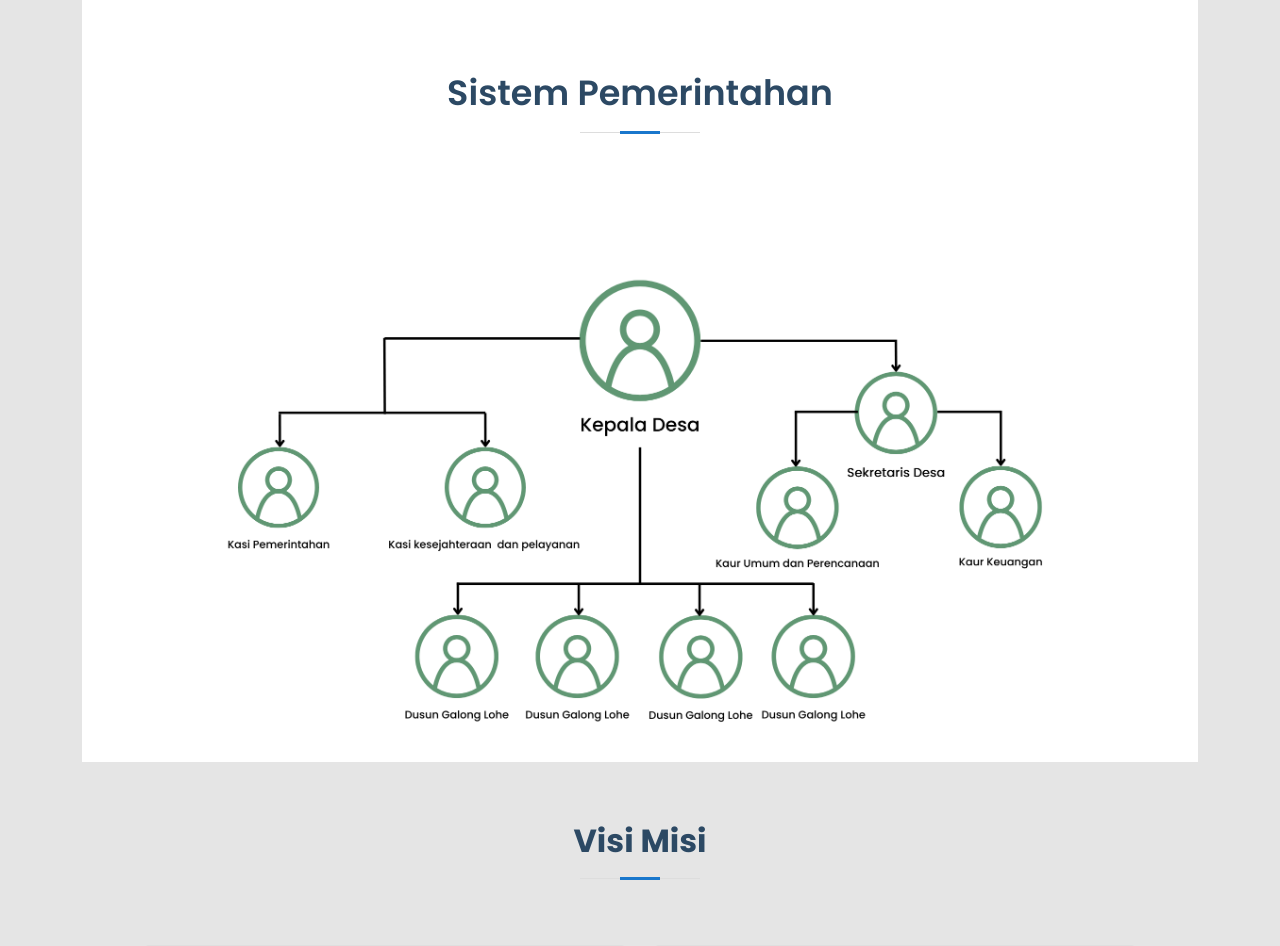
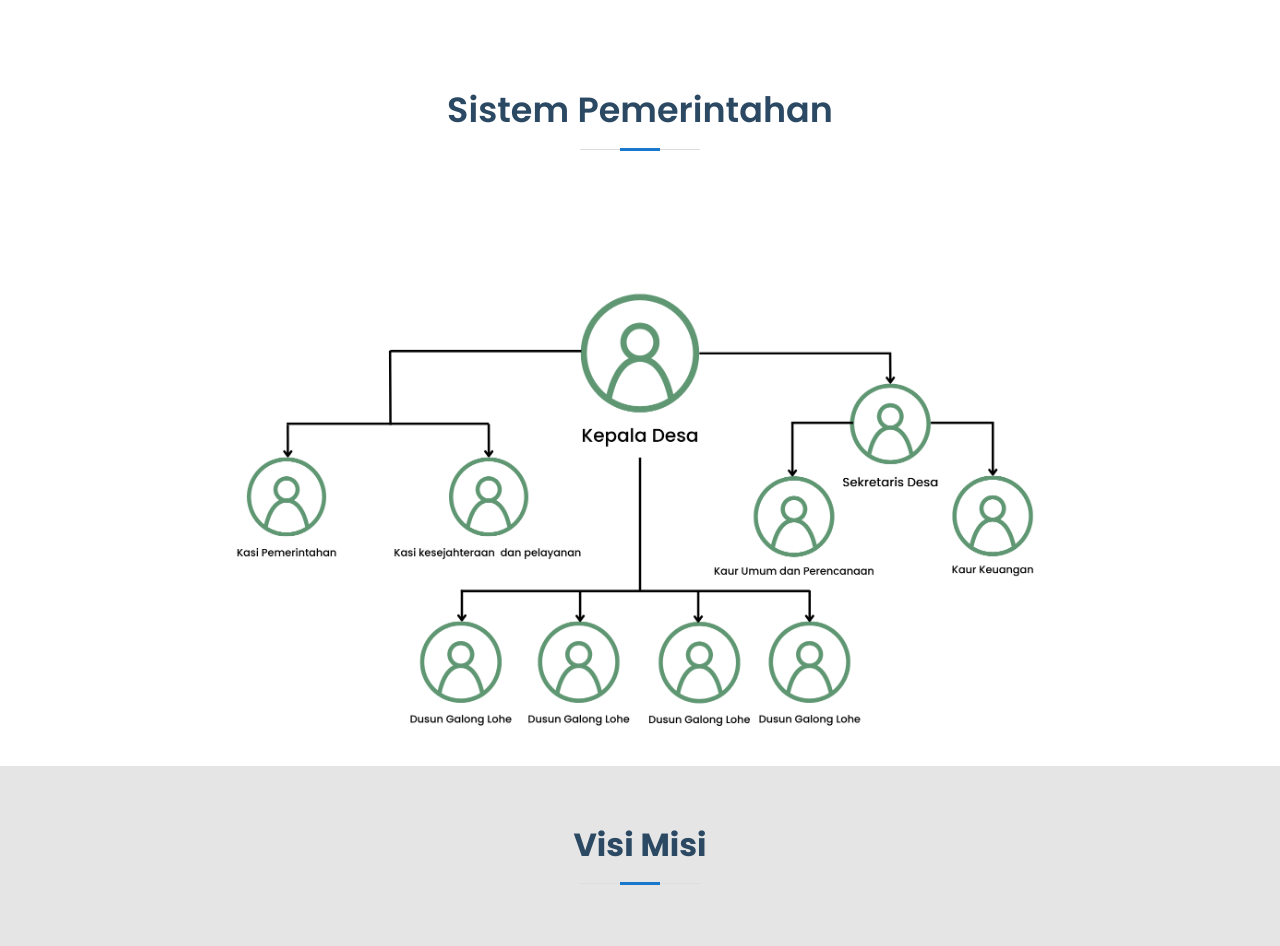
Before and after one commit to WidadSucitra/Desa-Tamaona, a PHP site: page / in a window 1280 px wide; the page is wider, and only the part inside the window is pictured. Shown: the part 1621-2567 px from the top of that part. Run offline with PHP 8.4, Linux system fonts and the light colour scheme.

Commit message:
memperbaiki index

```diff
--- a/assets/css/style.css
+++ b/assets/css/style.css
@@ -1129,6 +1129,10 @@ section {
   margin-top: 10%;
 }
 
+.profile .row.container.justify-content-center{
+  margin: auto;
+}
+
 @-webkit-keyframes pulsate-btn {
   0% {
     transform: scale(0.6, 0.6);
--- a/index.html
+++ b/index.html
@@ -106,8 +106,8 @@
 
  <!-- ======= profile Section ======= -->
  <section id="profile" class="profile">
-  <div class="container">
-    <div class="row">
+  <div>
+    <div class="row container justify-content-center">
       <div class="col-xl-7 col-lg-6 icon-boxes d-flex flex-column align-items-stretch justify-content-center py-5 px-lg-5">
         <h3>Desa Tamaona</h3>
         <p>Lorem ipsum dolor, sit amet consectetur adipisicing elit. Minus quia dolorum pariatur, nam velit expedita voluptas asperiores quis modi praesentium est sit ducimus . Csit amet conseetur adipisicing elit.
@@ -126,7 +126,7 @@
   <section id="sisper" class="sisper">
     <div class="container-fluid">
 
-    <div class="row justify-content-center">
+    <div class="row container justify-content-center">
       <div class="col-md-10">
         <div class="section-title">
           <h2 class="word">Sistem Pemerintahan</h2>
```
